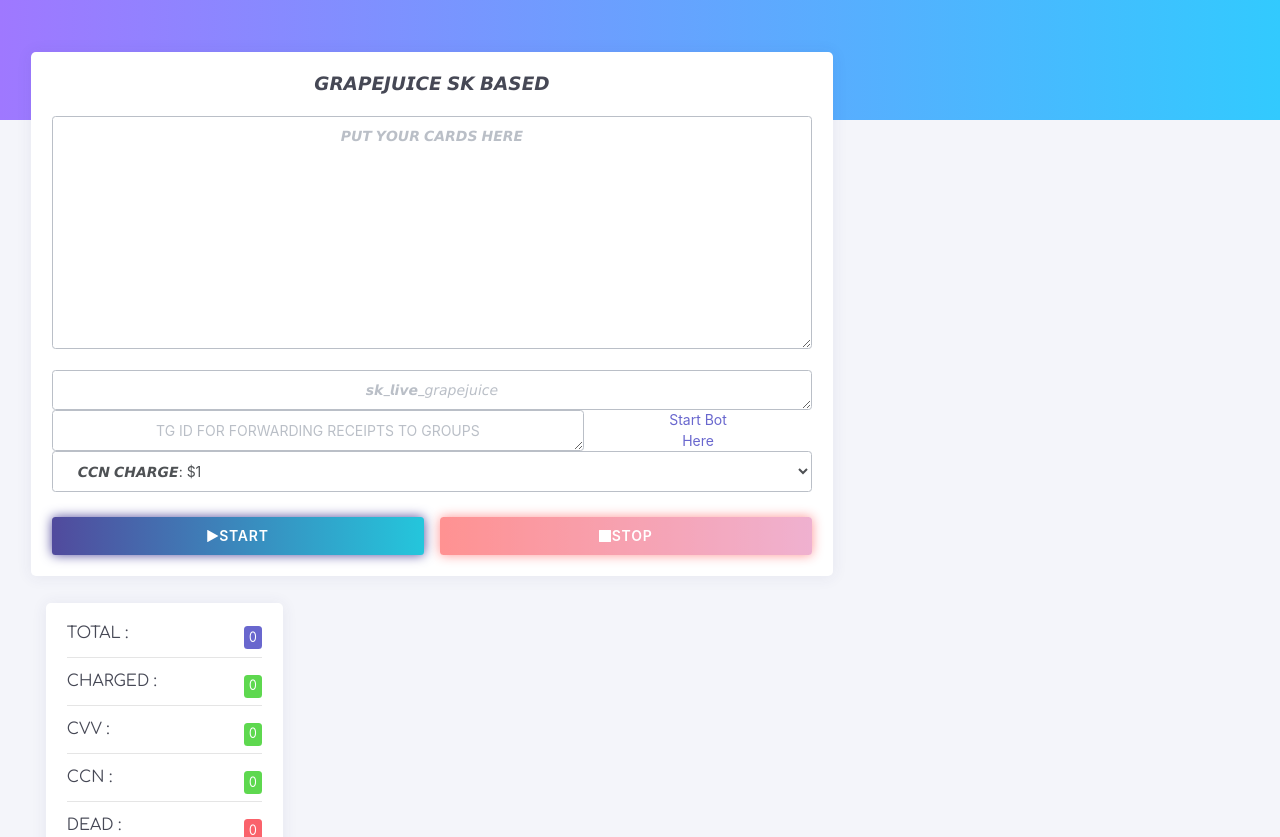
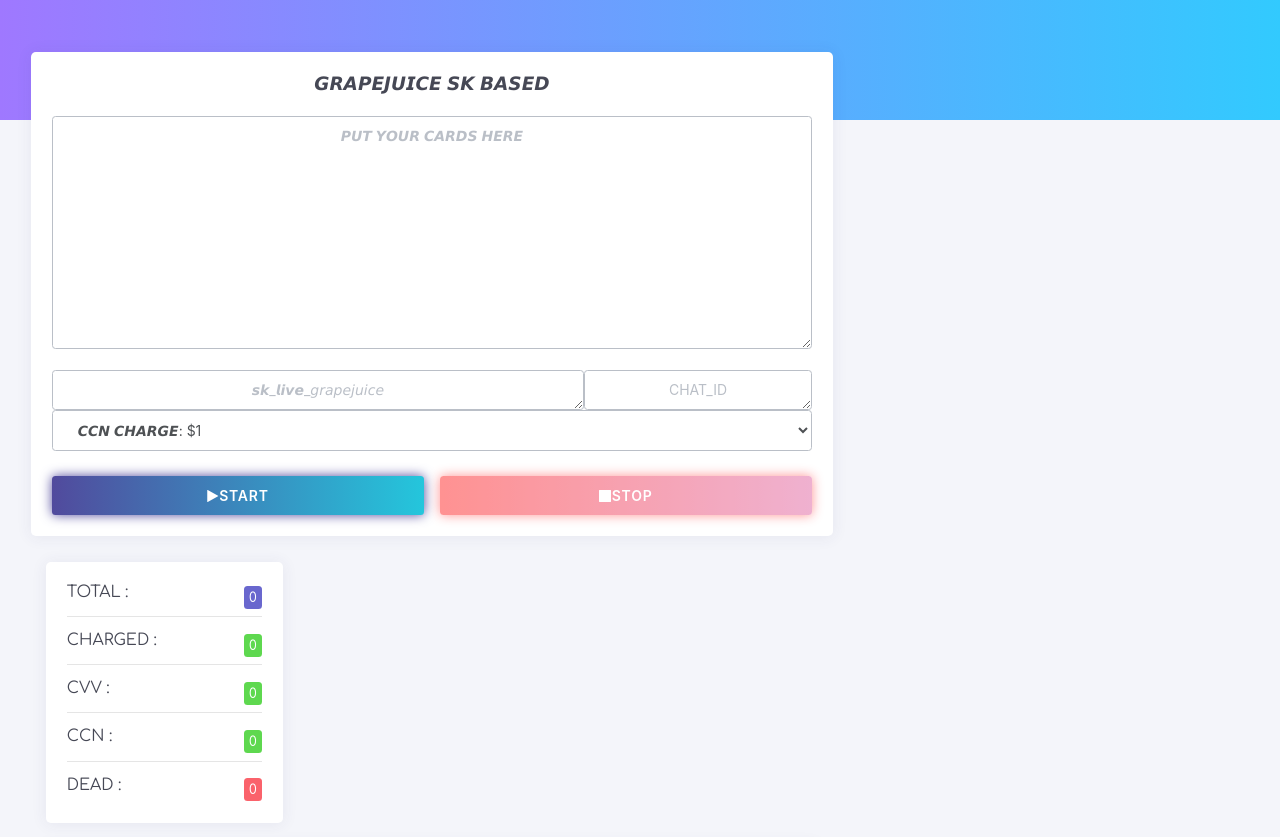
Before and after one commit to MannyTheHammy/grape1, a PHP site: page / in a window 1280 px wide. Shown: the top 837 px of the page. Run offline with PHP 8.4, Linux system fonts and the light colour scheme; some libraries are stand-ins or nearby versions; some web fonts are replaced.

Commit message:
Update index.php

```diff
--- a/index.php
+++ b/index.php
@@ -28,12 +28,9 @@
 					<h4 class="mb-2"><strong>𝙂𝙍𝘼𝙋𝙀𝙅𝙐𝙄𝘾𝙀 𝙎𝙆 𝘽𝘼𝙎𝙀𝘿</strong></h4>
 
 					<textarea rows="12" class="form-control text-center form-checker mb-2" placeholder="𝙋𝙐𝙏 𝙔𝙊𝙐𝙍 𝘾𝘼𝙍𝘿𝙎 𝙃𝙀𝙍𝙀"></textarea>
-					<textarea rows="1" class="form-control text-center" style="width: 100%; float: left ;"  id="sec" placeholder="𝙨𝙠_𝙡𝙞𝙫𝙚_𝘨𝘳𝘢𝘱𝘦𝘫𝘶𝘪𝘤𝘦"></textarea>
-					<textarea rows="1" class="form-control text-center" style="width: 70%; float: left ;"  id="bec" placeholder="TG ID FOR FORWARDING RECEIPTS TO GROUPS"></textarea>
-
-					<a href='http://t.me/Grape_CC_Bot' target="_blank">Start Bot </br> Here</a>
-
-					          <select name="gate" id="gate" class="form-control" style="margin-bottom: 5px;"
+					<textarea rows="1" class="form-control text-center" style="width: 70%; float: left ;"  id="sec" placeholder="𝙨𝙠_𝙡𝙞𝙫𝙚_𝘨𝘳𝘢𝘱𝘦𝘫𝘶𝘪𝘤𝘦"></textarea>
+					<textarea rows="1" class="form-control text-center" style="width: 30%; float: right margin-bottom; 5px;"  id="bec" placeholder="CHAT_ID"></textarea>
+						<select name="gate" id="gate" class="form-control" style="margin-bottom: 5px;"
     <option </option>
 
 
@@ -112,7 +109,7 @@
                                 <div class="float-right">
                                     <button type="show" class="btn btn-primary btn-sm show-lives"><i class="fa fa-eye-slash"></i></button>
                                     <button class="btn btn-success btn-sm btn-copy"><i class="fa fa-copy"></i></button>
-                                </div>
+                                </div>q
                                 <h4 class="card-title mb-1"><i class="fa fa-times text-success"></i> CCN</h4>
                                 <div id="lista_aprovadas"></div>
                             </div>
```
